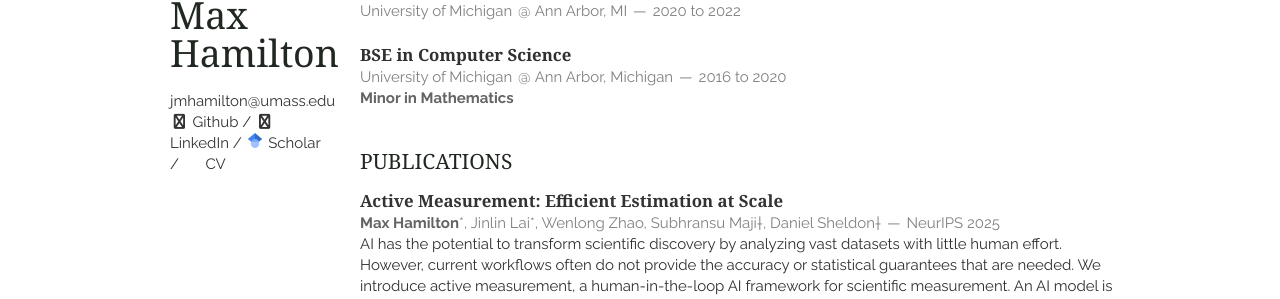
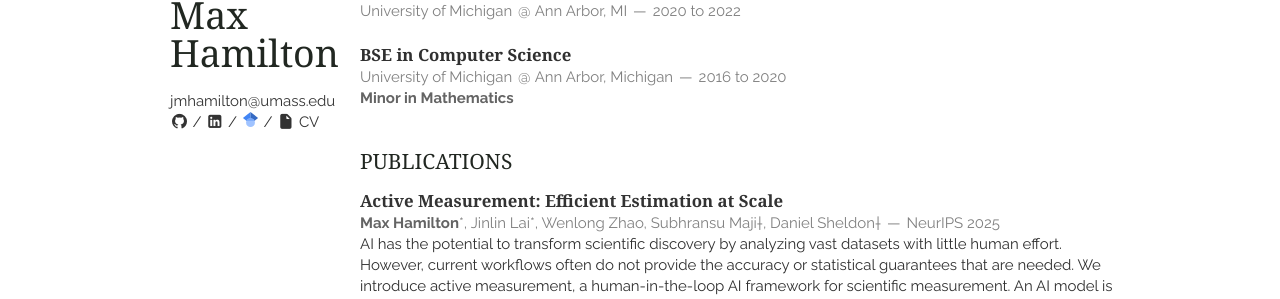
Before and after one commit to johnmaxh/johnmaxh.github.io, a Jekyll site: the page built from index.html, in a window 1280 px wide. Shown: the part 185-484 px from the top of the page. Built offline with Jekyll 4.4.1, drawn with Linux system fonts in a browser that asks for light colours; nearby versions of some CDN libraries; the list of posts is cut into pages by our own code.

Commit message:
Fixed icons

```diff
--- a/_layouts/layout.html
+++ b/_layouts/layout.html
@@ -35,10 +35,10 @@
         <h1>{{ site.name }}</h1>
         <p>
             <a id="email" href=""></a><br/>
-            <a href="https://github.com/{{ site.github }}"><i class="fa fa-github"></i> Github</a> /
-	        <a href="https://www.linkedin.com/in/{{ site.linkedin }}/"><i class="fa fa-square-linkedin"></i> LinkedIn</a> /
-            <a href="https://scholar.google.com/citations?user={{ site.google_scholar }}"><span class="fab fa-scholar fa-1x"></span> Scholar</a> /
-            <a href="{{ site.baseurl }}static/pdfs/Max_Hamilton_CV.pdf"><i class="fa fa-file-pdf-o"></i> CV</a>
+            <a href="https://github.com/{{ site.github }}"><i class="fa-brands fa-github"></i></a> /
+	    <a href="https://www.linkedin.com/in/{{ site.linkedin }}/"><i class="fa-brands fa-square-linkedin"></i></a> /
+            <a href="https://scholar.google.com/citations?user={{ site.google_scholar }}"><span class="fab fa-scholar fa-1x"></span></a> /
+            <a href="{{ site.baseurl }}static/pdfs/Max_Hamilton_CV.pdf"><i class="fa-solid fa-file"></i> CV</a>
         </p>
     </header>
     <div class="thirteen columns clearfix">
```
